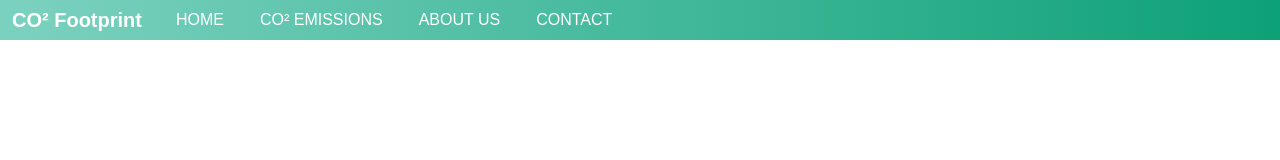
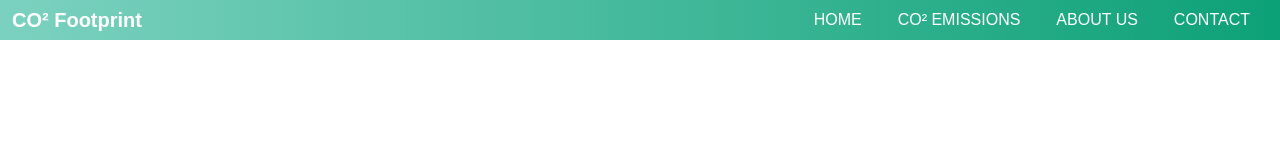
Before and after one commit to AlphaCodeLab/CO2_Footprint_IPWA01-01, a plain HTML site: page index.html in a window 1280 px wide. Drawn offline with nearby package versions, Linux system fonts and the light colour scheme.

Commit message:
27.10.24

```diff
--- a/index.html
+++ b/index.html
@@ -20,7 +20,7 @@
             <i class="bi bi-list"></i>
           </button>
           <div class="collapse navbar-collapse" id="navBarNav">
-            <ul class="navbar-nav ml-auto">
+            <ul class="navbar-nav ms-auto">
               <li class="nav-item">
                 <a class="nav-link active" aria-current="page" href="#">HOME</a>
               </li>
```
